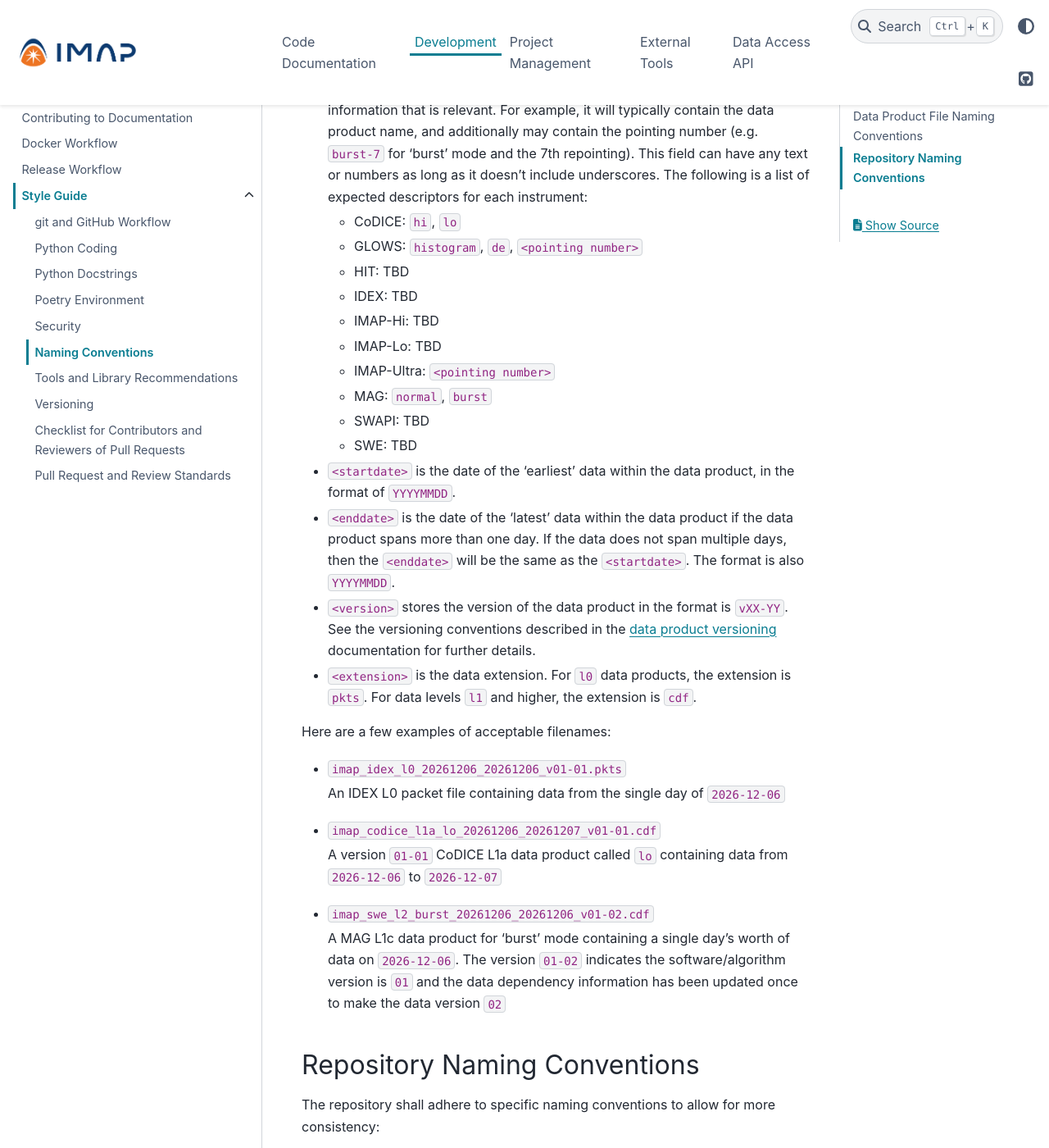
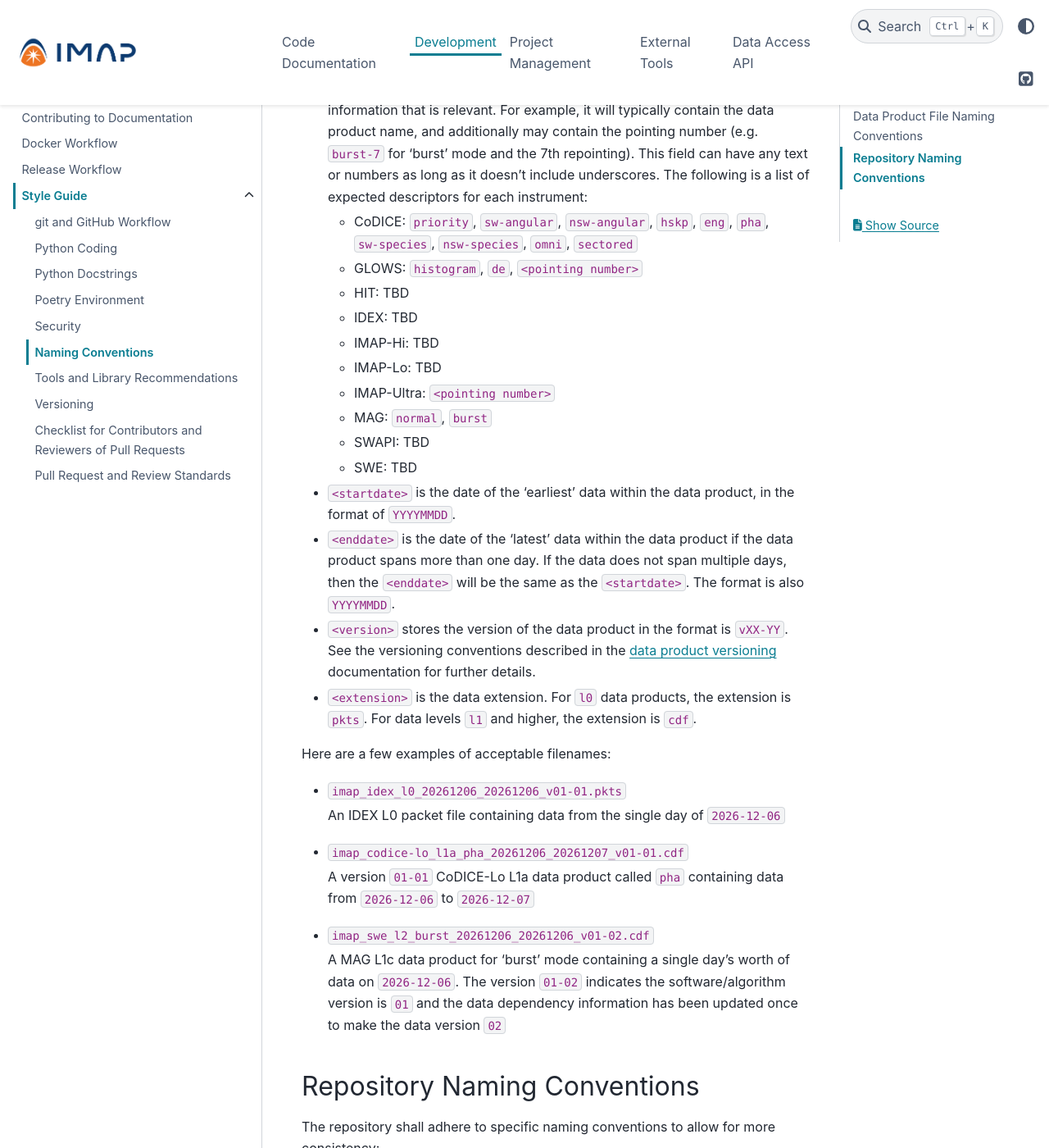
Before and after one commit to IMAP-Science-Operations-Center/imap_processing, a Sphinx documentation site: the page built from docs/source/development-guide/style-guide/naming-conventions.rst, in a window 1280 px wide and 1400 px high, scrolled down 887 px. Shown: the whole window at 82% size. Built offline with Sphinx 7.4.7 and the PyData theme 0.15.4, drawn with Linux system fonts in a browser that asks for light colours.

Commit message:
Updated instrument list, descriptor list, and example for codice

```diff
--- a/docs/source/development-guide/style-guide/naming-conventions.rst
+++ b/docs/source/development-guide/style-guide/naming-conventions.rst
@@ -35,7 +35,7 @@ The general filename convention is as follows::
   ``burst-7`` for 'burst' mode and the 7th repointing). This field can have any text or numbers as long as it doesn't
   include underscores. The following is a list of expected descriptors for each instrument:
 
-  * CoDICE: ``hi``, ``lo``
+  * CoDICE: ``priority``, ``sw-angular``, ``nsw-angular``, ``hskp``, ``eng``, ``pha``, ``sw-species``, ``nsw-species``, ``omni``, ``sectored``
   * GLOWS: ``histogram``, ``de``, ``<pointing number>``
   * HIT: TBD
   * IDEX: TBD
@@ -61,9 +61,9 @@ Here are a few examples of acceptable filenames:
 
   An IDEX L0 packet file containing data from the single day of ``2026-12-06``
 
-* ``imap_codice_l1a_lo_20261206_20261207_v01-01.cdf``
+* ``imap_codice-lo_l1a_pha_20261206_20261207_v01-01.cdf``
 
-  A version ``01-01`` CoDICE L1a data product called ``lo`` containing data from ``2026-12-06`` to ``2026-12-07``
+  A version ``01-01`` CoDICE-Lo L1a data product called ``pha`` containing data from ``2026-12-06`` to ``2026-12-07``
 
 * ``imap_swe_l2_burst_20261206_20261206_v01-02.cdf``
 
```
Also changed, not shown: other parts of docs/source/development-guide/style-guide/naming-conventions.rst (+2 -2 lines).
